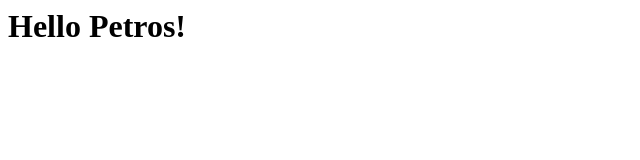
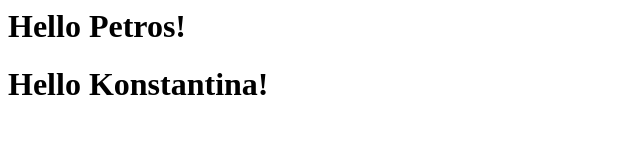
Before and after one commit to ks46/introductions-2, a plain HTML site: page index.html in a window 1280 px wide. Shown: the whole page, without its empty margins (0-640 px from the left). Drawn offline with Linux system fonts and the light colour scheme.

Commit message:
some changes

```diff
--- a/index.html
+++ b/index.html
@@ -1 +1,3 @@
 <h1>Hello Petros!</h1>
+
+<h1>Hello Konstantina!</h1>
```
